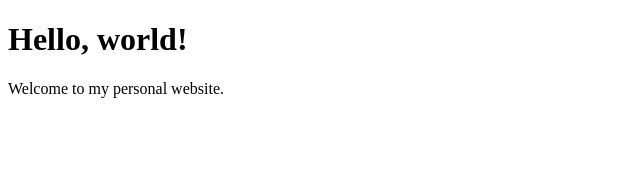
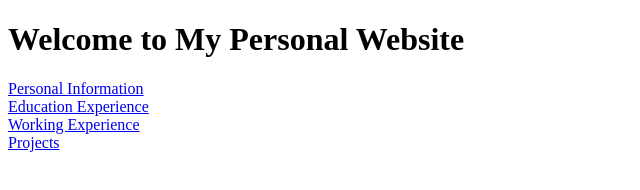
Before and after one commit to dingjiachengcn/dingjiachengcn.github.io, a plain HTML site: page index.html in a window 1280 px wide. Shown: the whole page, without its empty margins (0-640 px from the left). Drawn offline with Linux system fonts and the light colour scheme.

Commit message:
Update index.html

```diff
--- a/index.html
+++ b/index.html
@@ -2,10 +2,29 @@
 <html>
 <head>
     <meta charset="UTF-8">
-    <title>Welcome to My Website</title>
+    <title>My Personal Website</title>
+    <style>
+        nav ul {
+            list-style-type: none;
+            padding: 0;
+        }
+        nav ul a {
+            margin-right: 10px;
+        }
+    </style>
 </head>
 <body>
-    <h1>Hello, world!</h1>
-    <p>Welcome to my personal website.</p>
+    <header>
+        <h1>Welcome to My Personal Website</h1>
+    </header>
+
+    <nav>
+        <ul>
+            <li><a href="personal_information.html">Personal Information</a></li>
+            <li><a href="education_experience.html">Education Experience</a></li>
+            <li><a href="working_experience.html">Working Experience</a></li>
+            <li><a href="projects.html">Projects</a></li>
+        </ul>
+    </nav>
 </body>
 </html>
```
